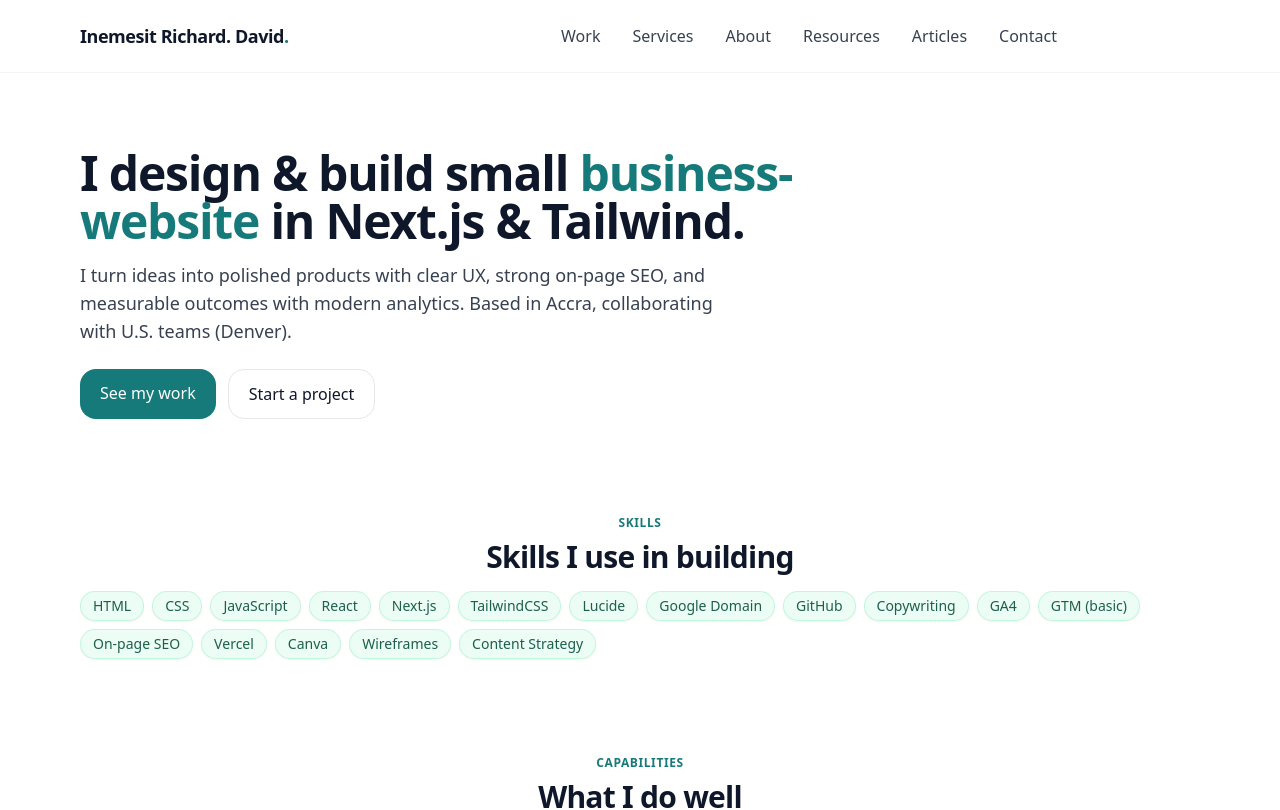
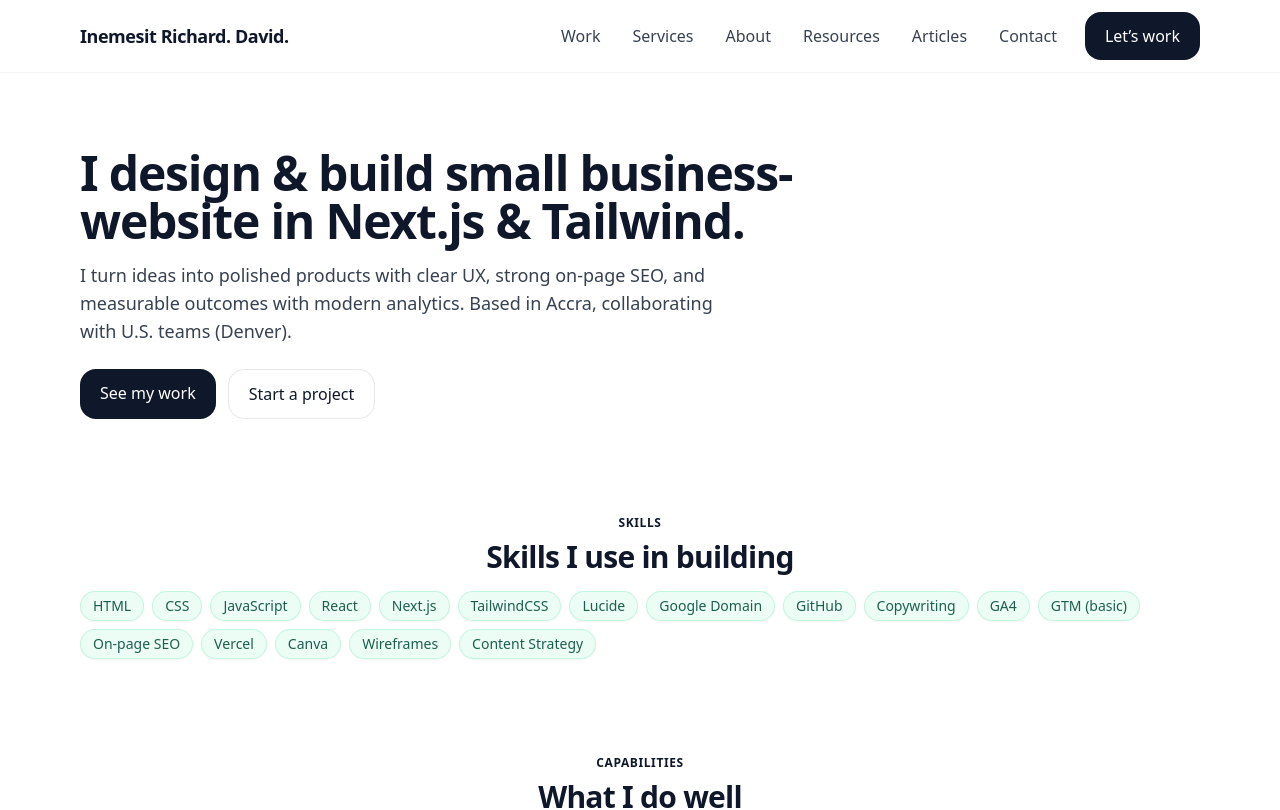
Before and after one commit to ReechardDev/portfolio-2025-pro, a Next.js app: page / in a window 1280 px wide. Shown: the top 810 px of the page. Built offline with nearby package versions, Linux system fonts and the light colour scheme.

Commit message:
chore: tailwind brand tokens (navy/sky) + CTA classes

```diff
--- a/tailwind.config.js
+++ b/tailwind.config.js
@@ -2,18 +2,28 @@
 module.exports = {
   content: [
     "./app/**/*.{js,jsx,ts,tsx,mdx}",
-    "./components/**/*.{js,jsx,ts,tsx,mdx}"
+    "./components/**/*.{js,jsx,ts,tsx,mdx}",
   ],
   theme: {
     extend: {
       colors: {
-        brand: "#167a7a",
-        ink: "#0f172a"
+        // Brand tokens for the navy/sky CTA theme
+        brand: {
+          DEFAULT: "#0f172a",   // deep navy (text-brand, bg-brand)
+          900: "#0f172a",
+          cta: "#0f172a",       // CTA base → bg-brand-cta
+          "cta-hover": "#60a5fa"// CTA hover → hover:bg-brand-cta-hover
+        },
+        // Keep old 'ink' usages working (optional)
+        ink: "#0f172a",
+      },
+      ringColor: {
+        brand: "#60a5fa",       // focus:ring-brand
       },
       borderRadius: {
-        xl2: "1rem"
-      }
-    }
+        xl2: "1rem",
+      },
+    },
   },
-  plugins: []
+  plugins: [],
 };
```
